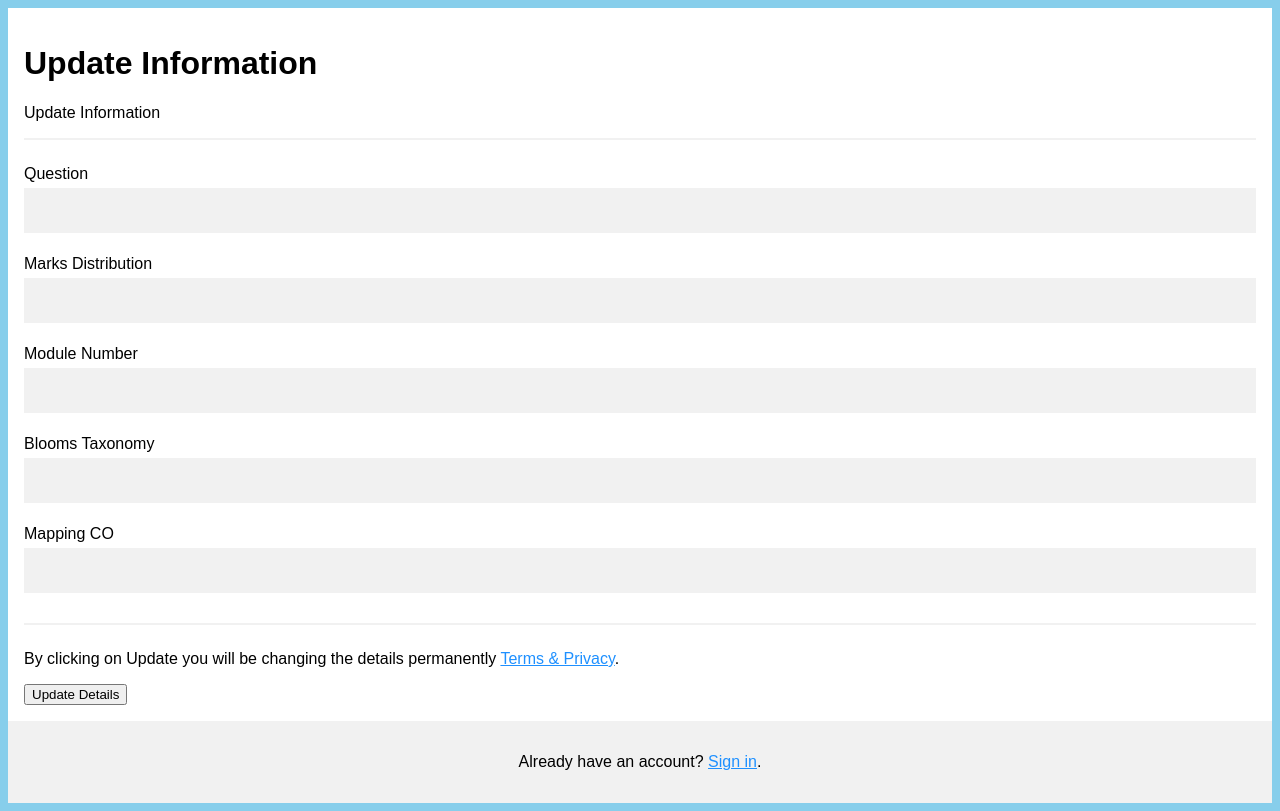
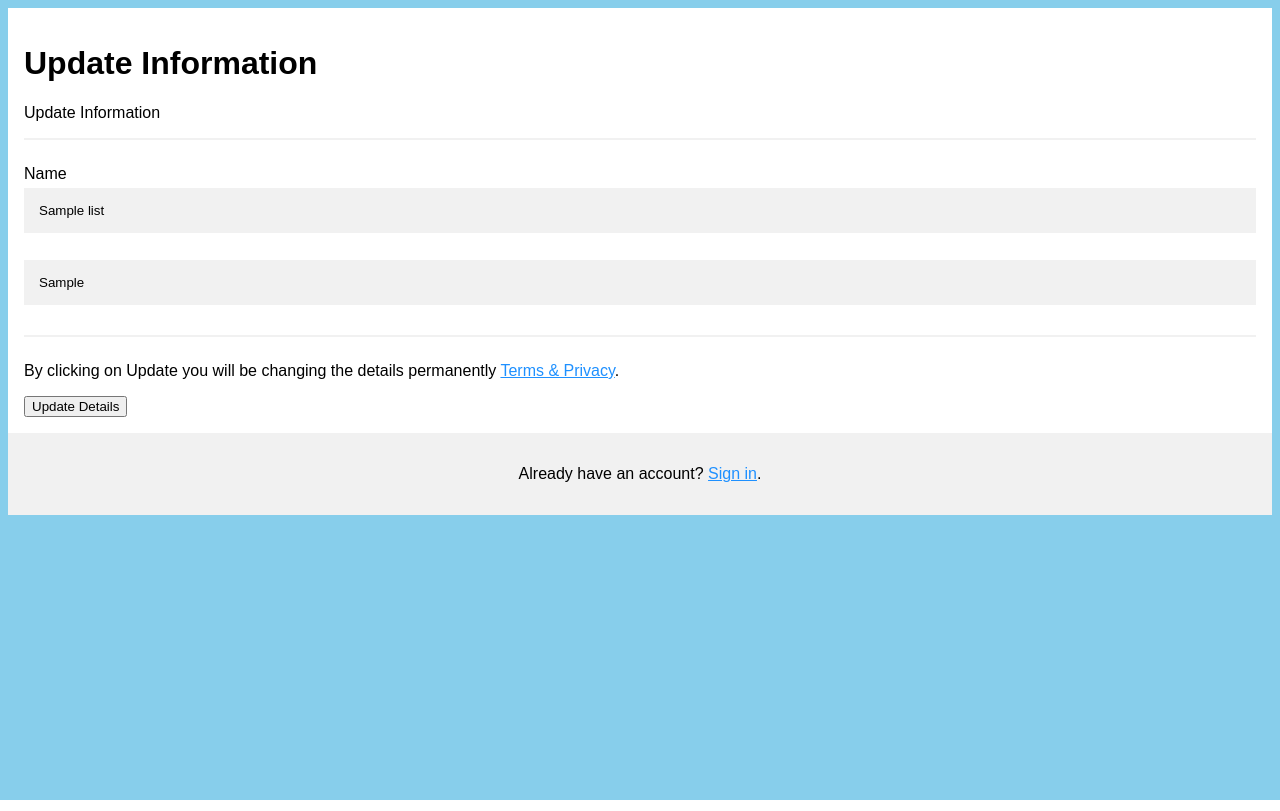
Before and after one commit to 2001-kushalbasak/Alopath, a PHP site: page /project/doc_update_info.php?d_un_id=1 in a window 1280 px wide. Run offline with PHP 8.4, Linux system fonts and the light colour scheme; tables that the repository leaves empty or names only in its code hold one stand-in row (values such as "Sample post"); data that the repository does not hold is empty; a stand-in replaces the project's code that opens the database connection.

Commit message:
update functionality added successfully.... 25-07-2022 four unplaced unemployeed peacemakers under one roof full of dreams sorrows desires ..no worries my boys a day will come soon in our lives when all our dreams wil come true when we can feel rather see what life looks like we will have lots of fun that day.... peace out babbby..

```diff
--- a/loginasdoc/doc_update_info.php
+++ b/loginasdoc/doc_update_info.php
@@ -1,8 +1,10 @@
-<?php include("database_connection.php");
+<?php include("db_conn.php");
 error_reporting(0);
-$id= $_GET['id'];
+$d_id= $_GET['d_un_id'];
+$d_name=$_GET['d_name'];
+$qual=$_GET['qual'];
 
-$query= "SELECT * FROM question_paper_table where id = '$id'";
+$query= "SELECT * FROM doc_list where doc_un_id = '$d_id'";
 $data = mysqli_query($conn,$query);
 
 $total = mysqli_num_rows($data);
@@ -87,20 +89,12 @@ a {
     <p>Update Information</p>
     <hr>
 
-    <label>Question</label>
-    <input type="text" value="<?php echo $result['Question']; ?>" class ="input" name="question" required>
+    <label>Name</label>
+    <input type="text" value="<?php echo $result['name']; ?>" class ="input" name="name" required>
 
-    <label>Marks Distribution</label>
-    <input type="text" value="<?php echo $result['Marks_distribution']; ?>" class ="input" name="marks" required>
+    <label></label>
+    <input type="text" value="<?php echo $result['qualification']; ?>" class ="input" name="qual" required>
 
-    <label>Module Number</label>
-    <input type="text" value="<?php echo $result['Module_no']; ?>" class ="input" name="mod_num" required>
-
-    <label>Blooms Taxonomy</label>
-    <input type="text" value="<?php echo $result['Blooms_Taxonomy']; ?>" class ="input" name="blooms" required>
-
-    <label>Mapping CO</label>
-    <input type="text" value="<?php echo $result['Mapping_co']; ?>" class ="input" name="co" required>
 
     <hr>
     <p>By clicking on Update you will be changing the details permanently  <a href="#"> Terms & Privacy</a>.</p>
@@ -123,14 +117,11 @@ a {
 <?php
     if($_POST['update'])
     {
-        $question = $_POST['question'];
-        $marks = $_POST['marks'];
-        $module = $_POST['mod_num'];
-        $blooms_tax = $_POST['blooms'];
-        $m_co = $_POST['co'];
+        $name = $_POST['name'];
+        $qual = $_POST['qual'];
 
 
-        $query = "UPDATE question_paper_table set Question= '$question',Marks_distribution= '$marks', Module_no = '$module', Blooms_Taxonomy= '$blooms_tax', Mapping_co='$m_co' WHERE id = '$id'";
+        $query = "UPDATE  doc_list set name= '$name',qualification= '$qual' WHERE doc_un_id = '$d_id'";
 
            $data =mysqli_query($conn,$query);
 
@@ -139,7 +130,7 @@ a {
                echo "<script>alert('Record Updated')</script>";
                ?>
 
-            <meta http-equiv="refresh" content = "0; url = http://localhost/final/display.php" />
+            <meta http-equiv="refresh" content = "0; url = http://localhost/project/loginasdoc/lasdoc.php" />
 
 
             <?php
--- a/loginasdoc/logout.php
+++ b/loginasdoc/logout.php
@@ -4,4 +4,4 @@ session_start();
 session_unset();
 session_destroy();
 
-header("Location: index.php");
+header("Location: lasdoc.php");
```
Also changed, not shown: loginasdoc/login.php (+5 -5 lines), loginasdoc/lasdoc.php (renamed from loginasdoc/index.php).
